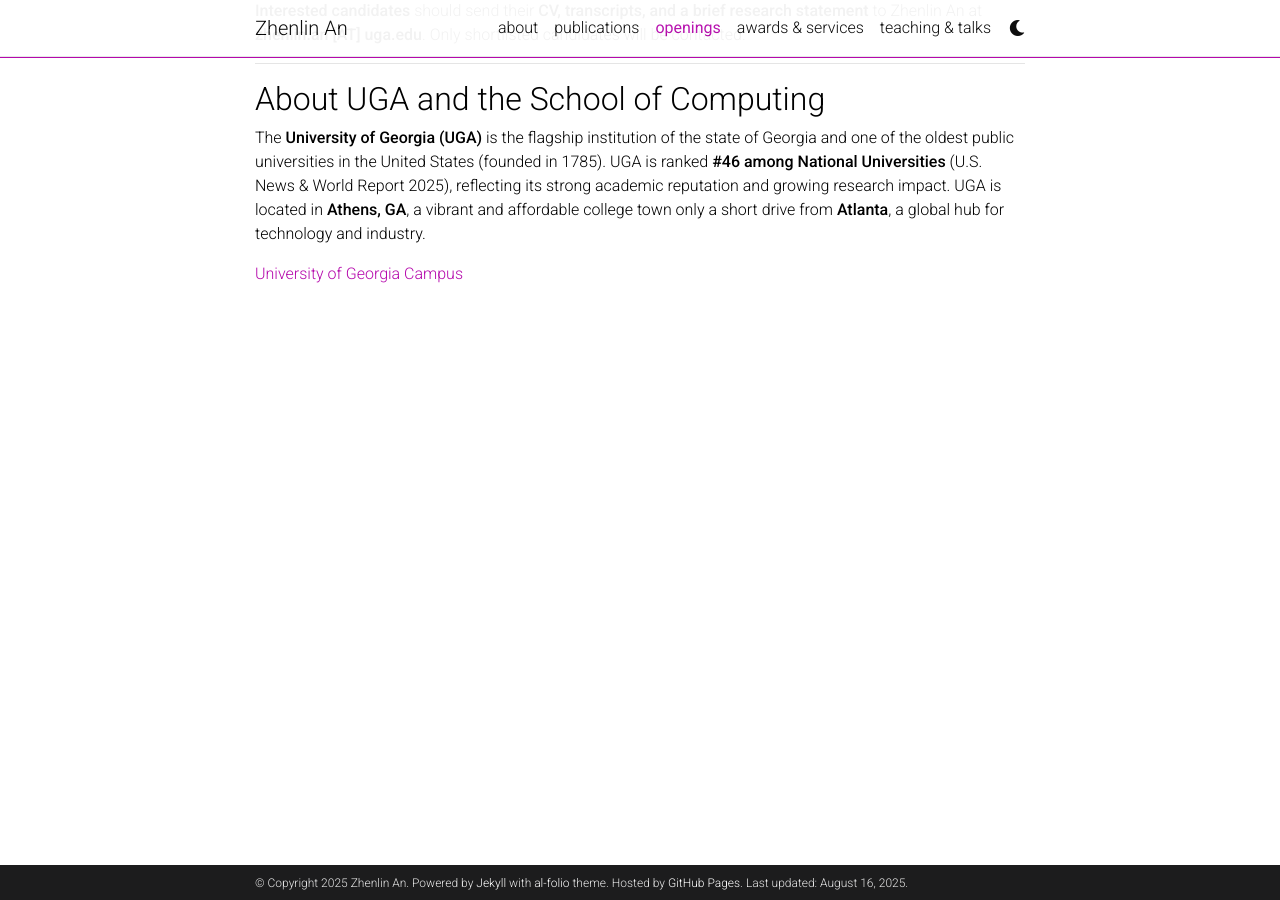
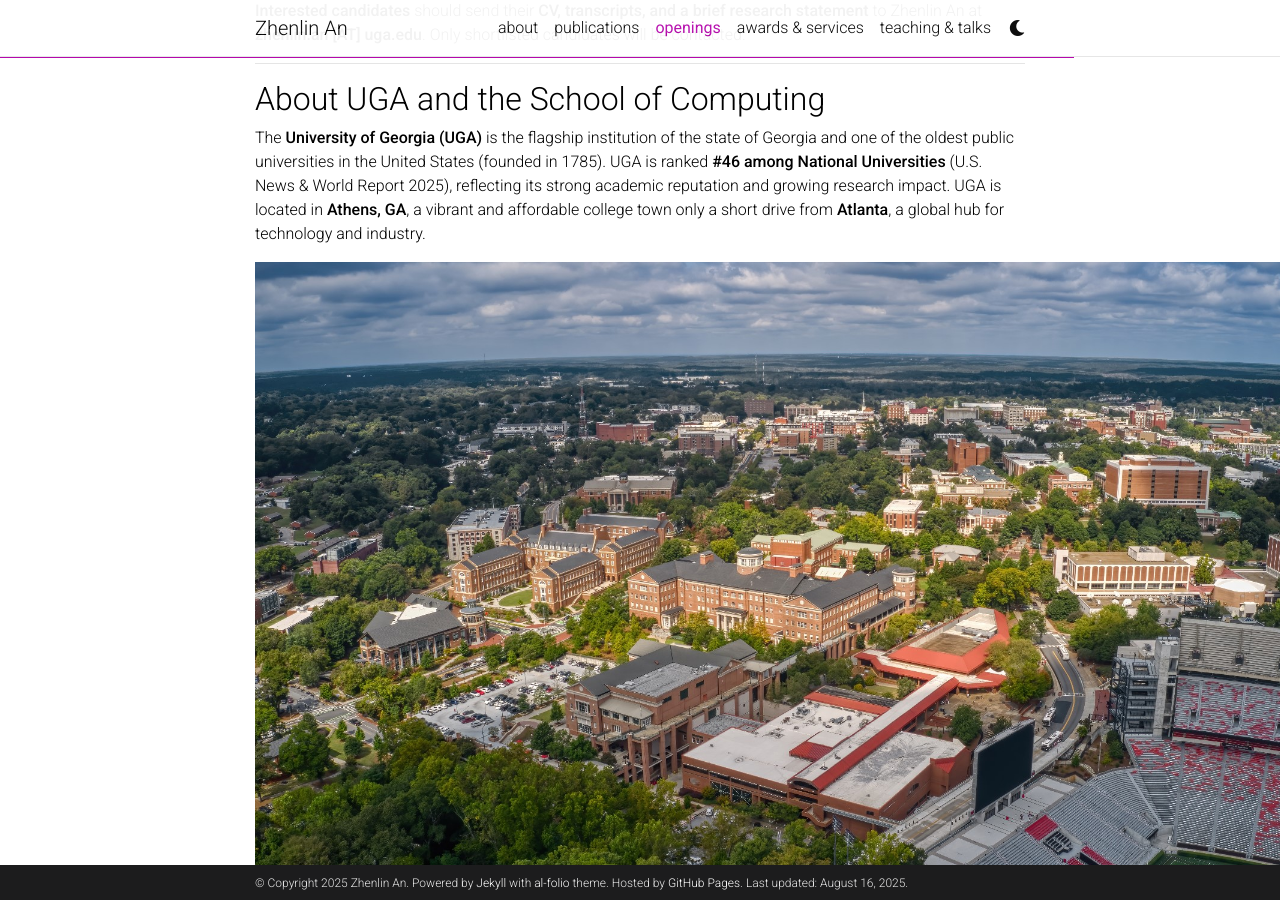
Before and after one commit to Anplus/anplus.github.io, a Jekyll site: the page built from _pages/openings.md, in a window 1280 px wide and 900 px high, scrolled down 495 px. Built offline with Jekyll 4.4.1, drawn with Linux system fonts in a browser that asks for light colours; comment, search, counter and statistics services are not loaded; a style sheet for code colours, icons or effects is not loaded.

Commit message:
Update openings.md

```diff
--- a/_pages/openings.md
+++ b/_pages/openings.md
@@ -25,4 +25,4 @@ Candidates with solid **programming skills, system prototyping experience**, and
 
 The **University of Georgia (UGA)** is the flagship institution of the state of Georgia and one of the oldest public universities in the United States (founded in 1785). UGA is ranked **#46 among National Universities** (U.S. News & World Report 2025), reflecting its strong academic reputation and growing research impact. UGA is located in **Athens, GA**, a vibrant and affordable college town only a short drive from **Atlanta**, a global hub for technology and industry.
 
-[University of Georgia Campus](https://anplus.github.io/assets/img/uga_1920x1080.jpg)
+![University of Georgia Campus](https://anplus.github.io/assets/img/uga_1920x1080.jpg)
```
